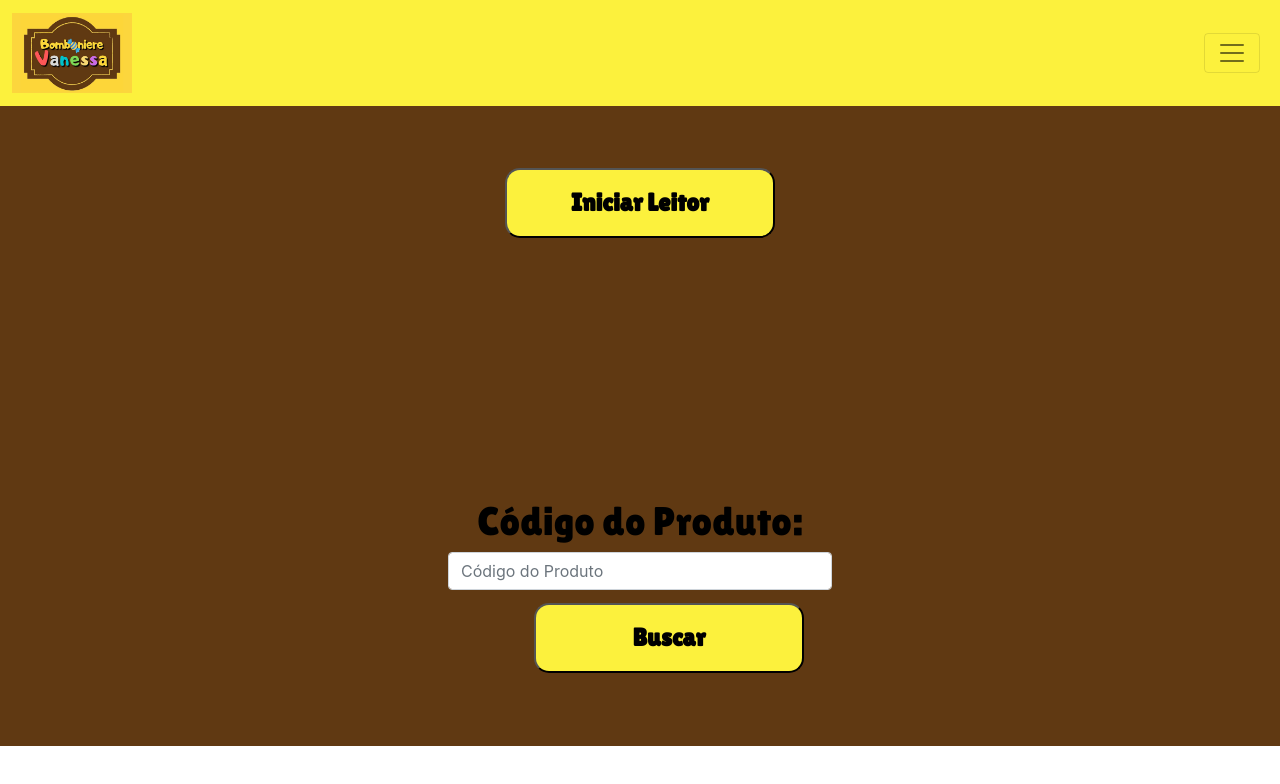
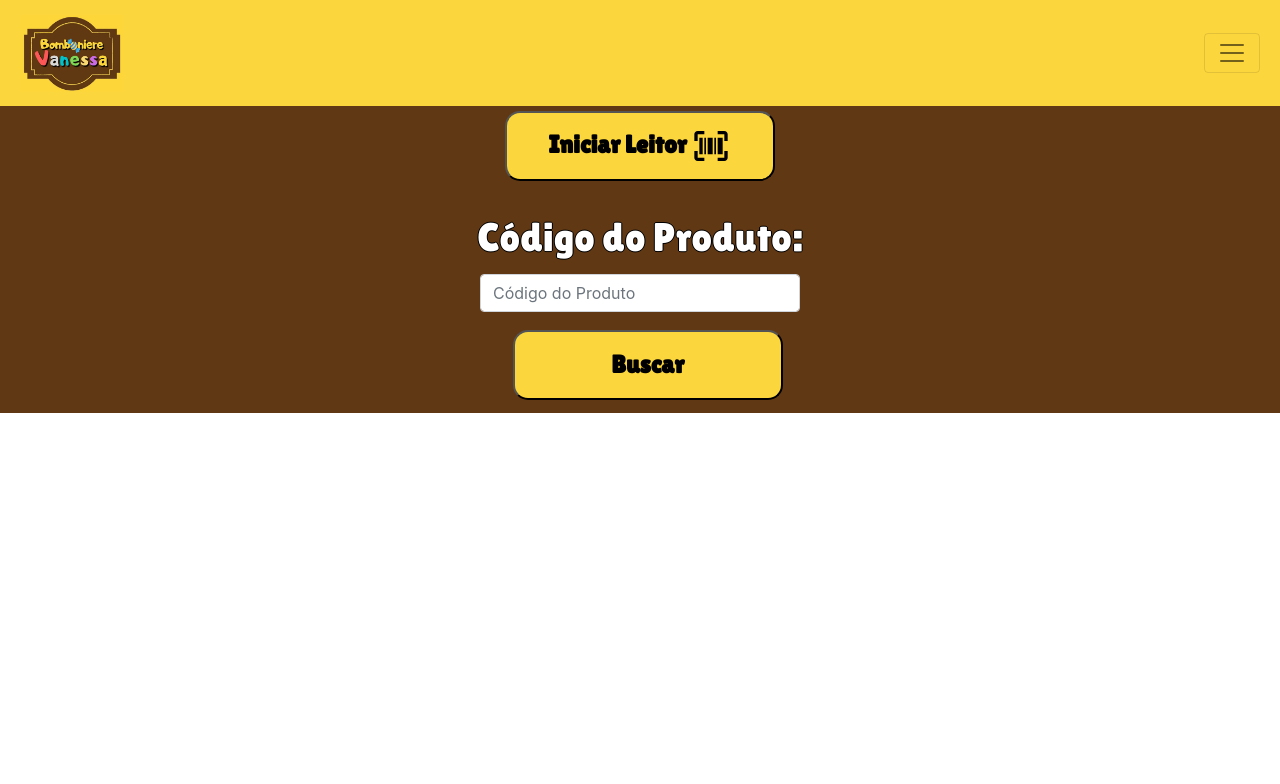
Before and after one commit to othonaf/Bomboniere-Vanessa-Frontend, a React (Create React App) app: page / in a window 1280 px wide. Shown: the top 784 px of the page. Built offline with nearby package versions, Linux system fonts and the light colour scheme.

Commit message:
Atualizando Header e outras Divs

```diff
--- a/package.json
+++ b/package.json
@@ -11,6 +11,7 @@
     "quagga": "^0.12.1",
     "react": "^18.2.0",
     "react-dom": "^18.2.0",
+    "react-icons": "^5.0.1",
     "react-router-dom": "^6.22.3",
     "react-scripts": "5.0.1",
     "reactstrap": "^9.2.2",
--- a/src/App.css
+++ b/src/App.css
@@ -1,6 +1,4 @@
-.App {
-  text-align: center;
-}
+
 
 .App-logo {
   height: 40vmin;
--- a/src/components/BuscarProduto.js
+++ b/src/components/BuscarProduto.js
@@ -1,7 +1,8 @@
 import React, { useState, useRef } from 'react';
+import { BiBarcodeReader } from "react-icons/bi";
 import { initReader, stopReader } from './LerCodBarras';
 import axios from 'axios';
-import { CadProd, InputText, DivInput, Button, DivLoginInt, TituloLogin, BotaoLoginDiv, InfoProduto, DivScanner } from './styled'
+import { CadProd, InputText, DivInput, Button, DivForm, TituloLogin, DivBotaoConsultaProd, InfoProduto,  } from './styled'
 
 
 const backend = axios.create({ baseURL: 'https://gerenciador-estoque-backend-gi4a.vercel.app/api/', })
@@ -37,15 +38,16 @@ function BuscarProduto() {
         setShowScanner(true); // Mostrar o scanner quando clicar no botão "Iniciar Leitura"
         initReader(handleDetected);
     };
-    return (
+
+   return (
         <CadProd>
-            <DivLoginInt>
+            <DivForm>
                 <Button onClick={startScanner}>
-                    Iniciar Leitor
+                 Iniciar Leitor <BiBarcodeReader size={40} />
                 </Button>
                 {code}
 
-                {showScanner && <DivScanner id="interactive" ref={scannerRef} />}
+                {showScanner && <div id="interactive" ref={scannerRef} />}
                 <TituloLogin>Código do Produto:</TituloLogin>
                 <DivInput>
                     <InputText
@@ -63,11 +65,11 @@ function BuscarProduto() {
                 {data && <InfoProduto>Valor: {Number(data.valordevenda).toLocaleString('pt-BR', { style: 'currency', currency: "BRL" })}</InfoProduto>}
                 {data && <InfoProduto>Vencimento: {new Date(data.vencimento).toLocaleDateString('pt-BR')}</InfoProduto>}
 
-                <BotaoLoginDiv>
+                <DivBotaoConsultaProd>
                     <Button onClick={selecionaProduto}>Buscar</Button>
-                </BotaoLoginDiv>
+                </DivBotaoConsultaProd>
 
-            </DivLoginInt>
+            </DivForm>
 
         </CadProd>
     );
--- a/src/components/styled.js
+++ b/src/components/styled.js
@@ -14,12 +14,18 @@ import {
 
 export const Pai = styled.div`
     text-align: center;
+    align-items: center;
+    width: auto;
+    height: auto;
+    @media (max-width: 767px) {
+        width: 100%;
+    }
 `;
 
 // ------------------------------------- -- ---  DIV HEADER:
 
 export const HeaderDiv = styled.div`
-    background-color: #FCF13D;
+    background-color: #fcd63d;
 `;
 export const NavItem = styled(RSNavItem)`
     font-family: "Lilita One", sans-serif;
@@ -39,36 +45,56 @@ export const LoginDiv = styled.div`
 export const CadProd = styled.div`
     display: flex;
     align-items: center;
+    align-content: center;
     justify-content: center;
-    height: 80vh;
+    height: auto;
     width: 100%;
-    background-color: #603912;
+    background-color: #603814;
+
+    @media (max-width: 767px) {
+        width: 100%;
+    }
 `;
 export const DivScanner = styled.div`
     display: flex;
     flex-direction: row;
     align-content: center;
-    height: 30vh;
+    padding-left: 25%;
+    height: 40vh;
     width: 100%;
 
+    @media (max-width: 767px) {
+        width: 70%;
+    }
+
+`;
+export const DivForm = styled.div`
+    align-items: center;
+    align-content: center;
+    width: 50%;
+    @media (max-width: 767px) {
+        width: auto;
+    }
 `;
 export const InputText = styled(RSInput)`
     resize: vertical;
     min-height: 35px;
-    width: 100%;
+    width: 50%;
     font-size: medium;
+    justify-content: center;
 
 `;
 export const DivInput = styled.div`
     display: flex;
     padding-top: 2%;
     padding-bottom: 2%;
-    align-items: center;
+    /* padding-left: 20%; */
     justify-content: center;
+    width: auto;
 
 `;
 export const Button = styled.button`
-    background-color: #FCF13D;
+    background-color: #fcd63d;
     margin: 5%;
     font-family: "Lilita One", sans-serif;
     font-size: 25px;
@@ -102,15 +128,11 @@ export const BotaoConferir = styled.button`
         background-color: #656161;
     }
 `;
-export const DivLoginInt = styled.div`
-    width: 30%;
-    @media (max-width: 767px) {
-        width: 70%;
-    }
-`;
+
 export const TituloLogin = styled.h1`
     display: flex;
-    color: black;
+    color: white;
+    text-shadow: -1px 0 black, 0 1px black, 1px 0 black, 0 -1px black;
     justify-content: center;
     font-family: "Lilita One", sans-serif;
     font-weight: 400;
@@ -118,12 +140,12 @@ export const TituloLogin = styled.h1`
     margin-bottom: 0%;
     padding-bottom: 0%;
 `;
-export const BotaoLoginDiv = styled.div`
-    padding-left: 15%;
+export const DivBotaoConsultaProd = styled.div`
+    padding-left: 28%;
     justify-content: center;
-    width: 100%;
+    width: 70%;
     @media (max-width: 767px) {
-        padding-left: 10%;
+        padding-left: 23%;
         margin-right: 270px;
         margin-left: 0%;
     }
```
Also changed, not shown: 1 other file (tests, documents, lock files or other folders).
